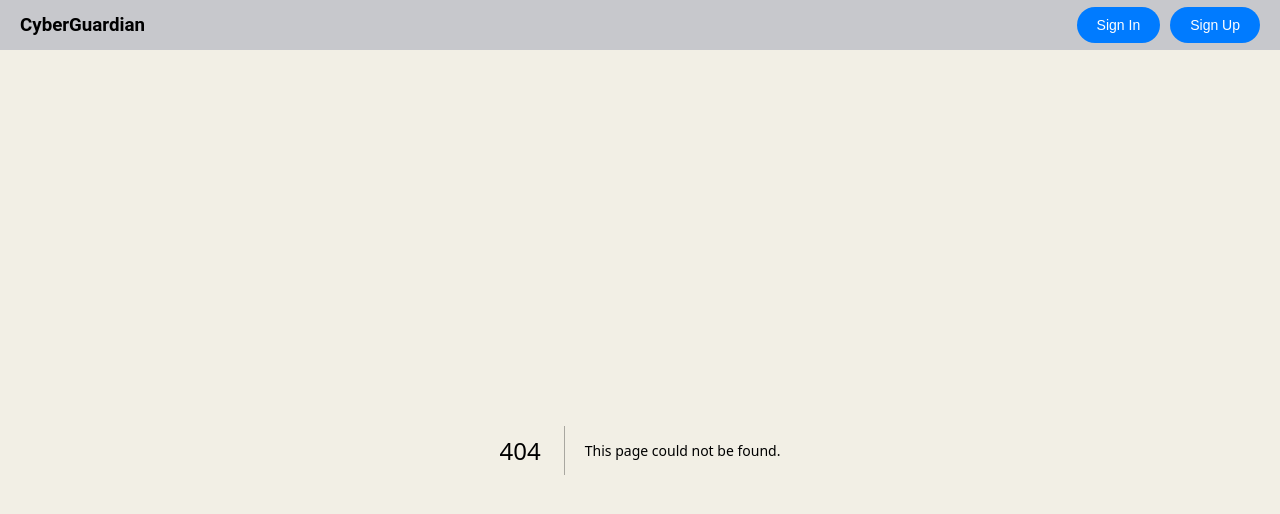
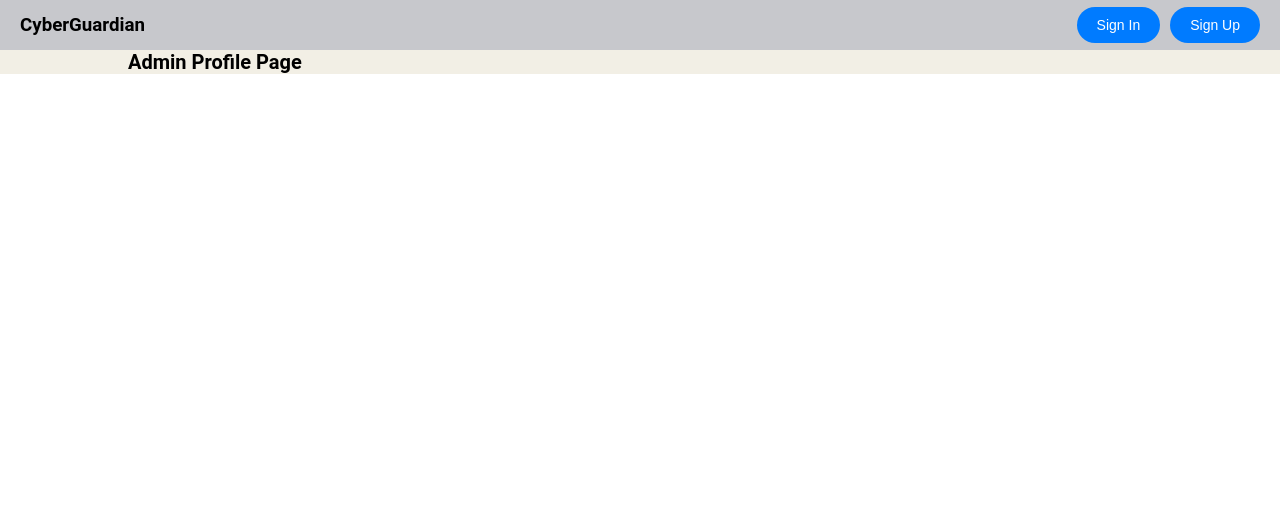
Before and after one commit to PatF3lix/CyberGuardian, a Next.js app in the folder cyberguardian/: page /Profile/Admin/1 in a window 1280 px wide. Before the commit this address had no page. Shown: the top 514 px of the page. Built offline with nearby package versions, Linux system fonts and the light colour scheme.

Commit message:
create /Profile/User/username & Profile/Admin/username pages ready to be implemented

```diff
--- /dev/null
+++ b/cyberguardian/pages/Profile/Admin/[id].tsx
@@ -0,0 +1,7 @@
+export default function AdminProfilePage() {
+  return (
+    <div>
+      <h1>Admin Profile Page</h1>
+    </div>
+  );
+}
```
Also changed, not shown: cyberguardian/pages/Profile/User/[id].tsx (added, +7 -0 lines).
